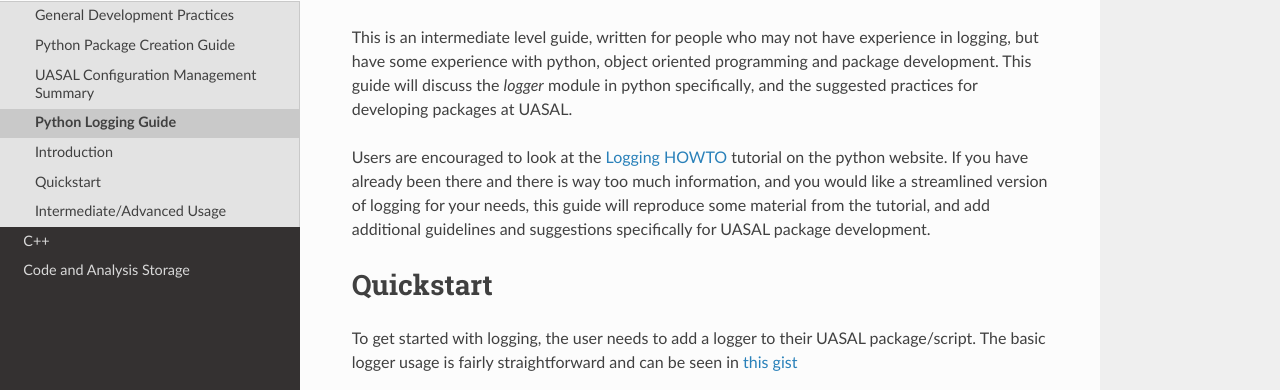
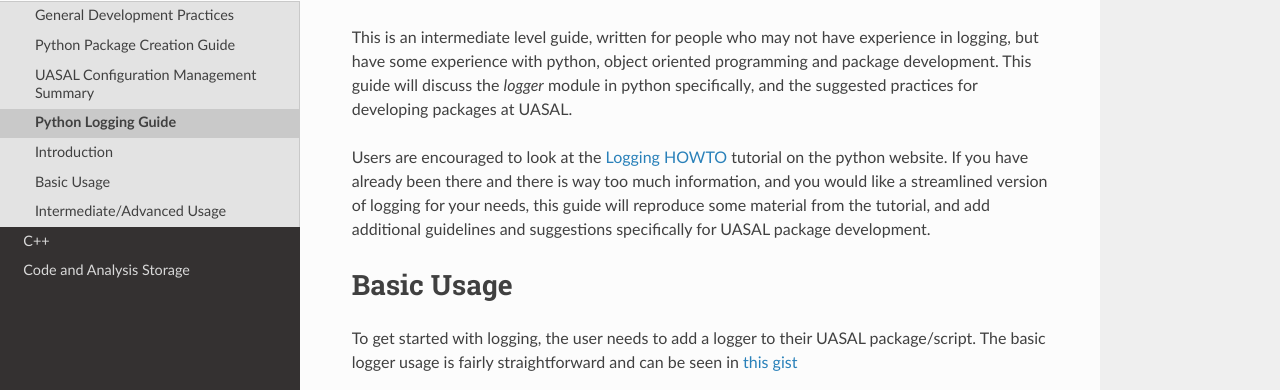
Before and after one commit to uasal/uasal_development_guide, a Sphinx documentation site: the page built from source/python/python_logging_guide.rst, in a window 1280 px wide and 900 px high. Shown: the part 195-585 px from the top of the window. Built offline with Sphinx 7.4.7 and the Read the Docs theme 3.1.0, drawn with Linux system fonts in a browser that asks for light colours.

Commit message:
Minor update

```diff
--- a/source/python/python_logging_guide.rst
+++ b/source/python/python_logging_guide.rst
@@ -8,8 +8,8 @@
 
 Users are encouraged to look at the `Logging HOWTO <https://docs.python.org/3/howto/logging.html>`__ tutorial on the python website. If you have already been there and there is way too much information, and you would like a streamlined version of logging for your needs, this guide will reproduce some material from the tutorial, and add additional guidelines and suggestions specifically for UASAL package development.
 
-Quickstart
-==========
+Basic Usage
+===========
 
 To get started with logging, the user needs to add a logger to their UASAL package/script. The basic logger usage is fairly straightforward and can be seen in `this gist <https://gist.github.com/sfrinaldi/df1f2711b70e209a161321231adf1d58>`__ ::
 
```
